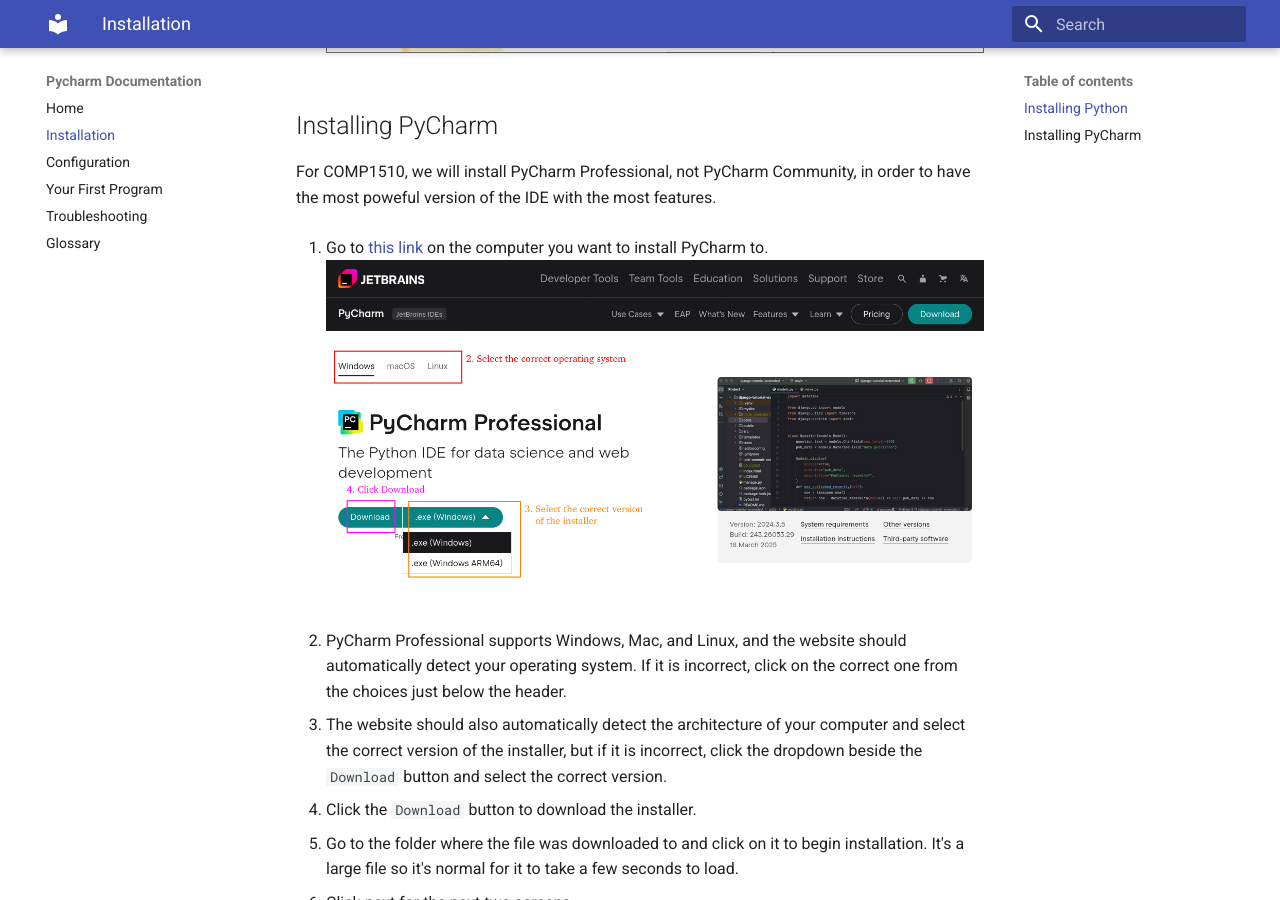
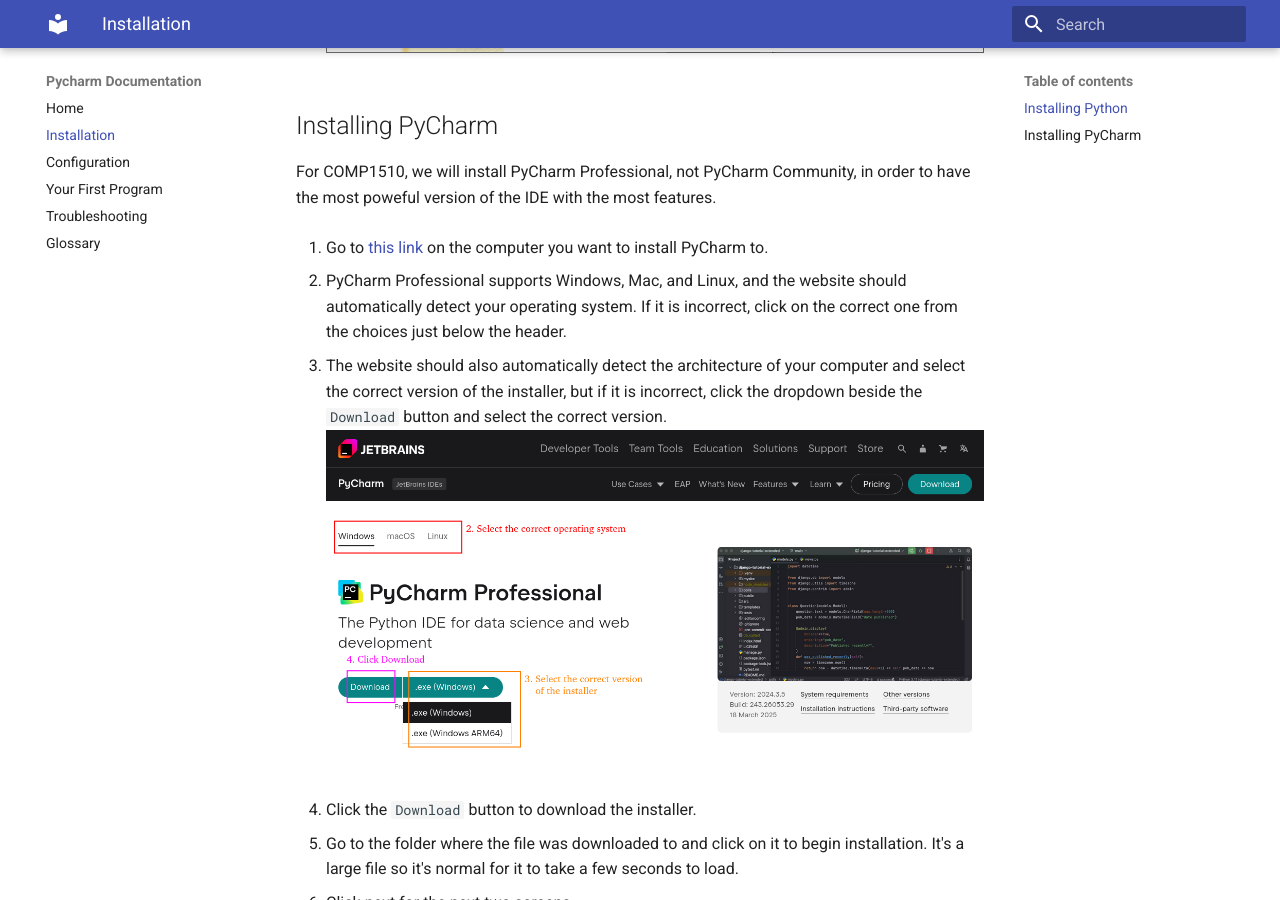
Before and after one commit to MicrowaveLinkAntenna/PyCharm-Documentation, an MkDocs documentation site: the page built from docs/installation.md, in a window 1280 px wide and 900 px high, scrolled down 2264 px. Built offline with MkDocs 1.6.1 and Material for MkDocs 9.7.7, drawn with Linux system fonts in a browser that asks for light colours.

Commit message:
Make image placement consistent.

```diff
--- a/docs/installation.md
+++ b/docs/installation.md
@@ -29,11 +29,11 @@
 For COMP1510, we will install PyCharm Professional, not PyCharm Community, in order to have the most poweful version of the IDE with the most features.
 
 1. Go to [this link](https://www.jetbrains.com/pycharm/download/) on the computer you want to install PyCharm to.
-![](img/installation/pycharm-download.png)
 
 2. PyCharm Professional supports Windows, Mac, and Linux, and the website should automatically detect your operating system. If it is incorrect, click on the correct one from the choices just below the header.
 
 3. The website should also automatically detect the architecture of your computer and select the correct version of the installer, but if it is incorrect, click the dropdown beside the `Download` button and select the correct version.
+![](img/installation/pycharm-download.png)
 
 4. Click the `Download` button to download the installer.
 
```
